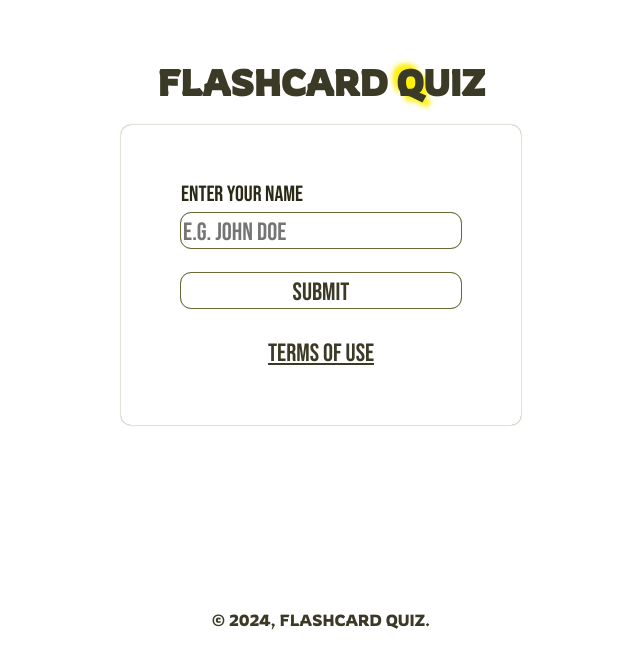
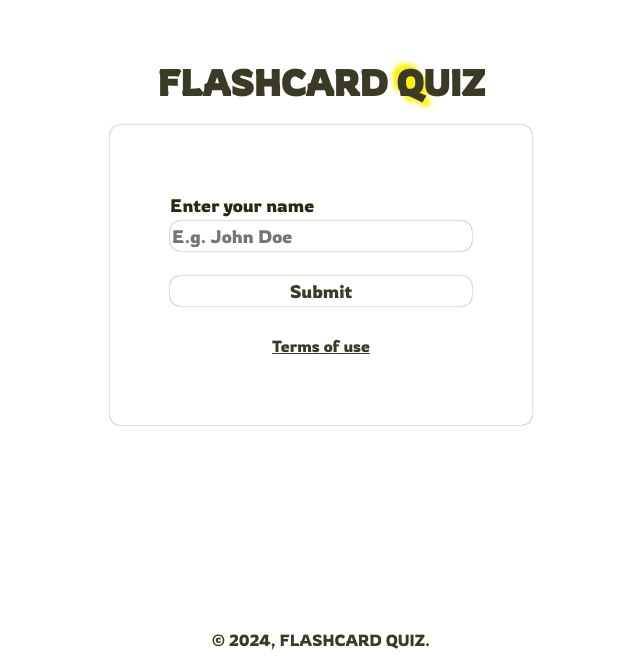
Before and after one commit to MaitisamY/flashcard-quiz, a React (Vite) app: page / in a window 1280 px wide. Shown: the part 136-800 px from the top of the page, without its empty margins (319-959 px from the left). Built offline with nearby package versions, Linux system fonts and the light colour scheme.

Commit message:
update css

```diff
--- a/src/App.css
+++ b/src/App.css
@@ -113,13 +113,13 @@ body {
     min-width: 400px;
     min-height: 300px;
     padding: 30px 60px 30px 60px;
-    font-size: 30px;
+    font-size: 22px;
     text-align: center;
     background-color: transparent;
     color: #292916;
     border: none;
     border-radius: 10px;
-    font-family: 'Bebas Neue', sans-serif;
+    font-family: 'Rowdies', sans-serif;
     box-shadow: 0 0 1.5px #696938;
     display: flex;
     justify-content: center;
@@ -129,24 +129,23 @@ body {
 }
 
 #name-getter label {
-    font-size: 22px;
-    font-family: 'Bebas Neue', sans-serif;
+    font-size: 18px;
+    font-family: 'Rowdies', sans-serif;
     margin: 0;
-    text-transform: uppercase;
     letter-spacing: normal;
 }
 
 #name-getter input {
     width: 100%;
-    font-size: 25px;
-    font-family: 'Bebas Neue', sans-serif;
+    font-size: 18px;
+    font-family: 'Rowdies', sans-serif;
     background-color: transparent;
     color: #292916;
     border: none;
-    outline: 0.5px solid #696938;
+    outline: none;
     box-shadow: 0 0 1.5px #696938;
     border-radius: 10px;
-    padding: 4px 0 0 2px;
+    padding: 4px 0 4px 2px;
     margin: 5px 0 10px 0;
 }
 
@@ -157,7 +156,7 @@ body {
 }
 
 #name-getter p {
-    font-size: 14px;
+    font-size: 12px;
     color: red;
     font-family: 'Rowdies', sans-serif;
     margin: 0;
@@ -170,13 +169,13 @@ body {
     display: block;
     width: 100%;
     margin: 15px 0 20px 0;
-    padding: 4px 0 0 0;
-    font-size: 25px;
-    font-family: 'Bebas Neue', sans-serif;
+    padding: 4px 0 4px 0;
+    font-size: 18px;
+    font-family: 'Rowdies', sans-serif;
     background-color: transparent;
     color: #3a3a26;
     border: none;
-    outline: 0.5px solid #696938;
+    outline: none;
     box-shadow: 0 0 1.5px #696938;
     cursor: pointer;
     border-radius: 10px;
@@ -193,8 +192,8 @@ body {
 #name-getter a {
     text-decoration: underline;
     color: #3a3a26;
-    font-family: 'Bebas Neue', sans-serif;
-    font-size: 25px;
+    font-family: 'Rowdies', sans-serif;
+    font-size: 16px;
     margin-top: 10px;
     cursor: pointer;
     place-self: center;
@@ -216,6 +215,7 @@ body {
     gap: 3px;
     text-transform: uppercase;
     padding: 10px;
+    margin-top: 20px;
 }
 
 #login-footer p {
@@ -723,19 +723,20 @@ main {
 }
 
 #tag-container a {
-    font-size: 18px;
-    font-family: "Bebas Neue", sans-serif;
-    background-color: #3b3b2e;
+    font-size: 16px;
+    font-family: "Rowdies", sans-serif;
+    background-color: #ffffff;
     border-radius: 50px;
-    color: #ffffff;
+    color: #3a3a26;
     padding: 3px 30px;
     cursor: pointer;
     text-decoration: none;
     transition: all 0.2s ease-in-out;
+    box-shadow: 0 0 10px -5px #000;
 }
 
 #tag-container a:hover {
-    background-color: #292916;
+    color: #292916;
     transform: translateY(-2px);
 }
 
```
